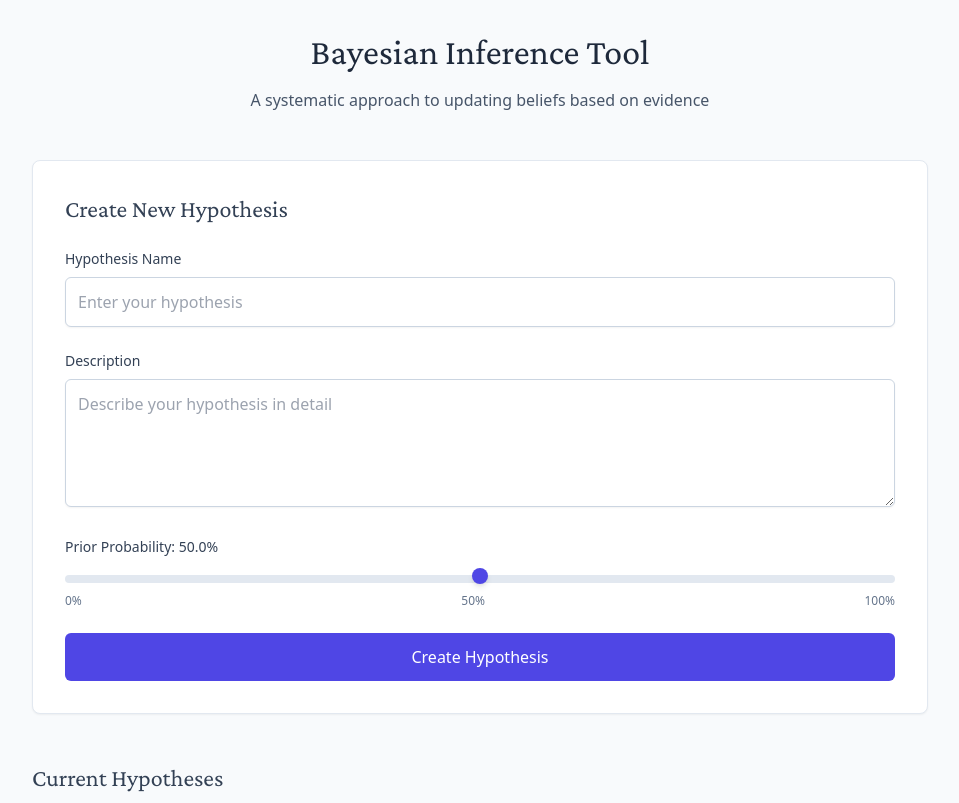
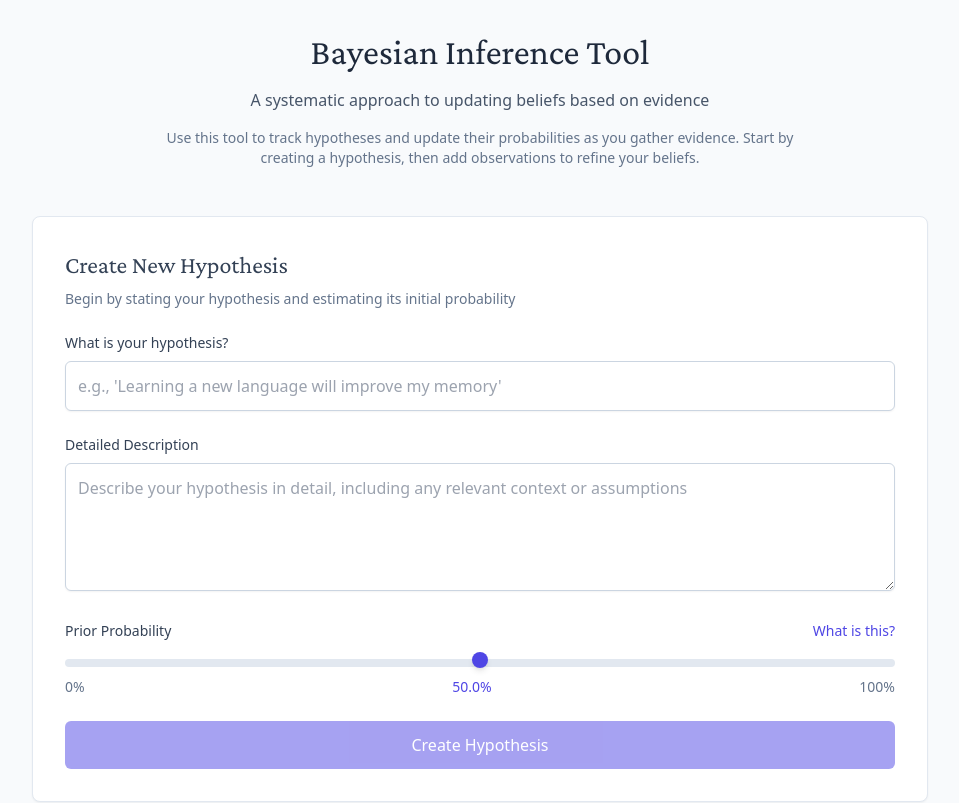
Before and after one commit to narthur/bayes, a SvelteKit app: page / in a window 1280 px wide. Shown: the top 803 px of the page, without its empty margins (160-1119 px from the left). Built offline with nearby package versions, Linux system fonts and the light colour scheme.

Commit message:
Update +page.svelte

```diff
--- a/src/routes/+page.svelte
+++ b/src/routes/+page.svelte
@@ -16,6 +16,9 @@
     probabilityGivenTrue: 0.5,
     probabilityGivenFalse: 0.5
   };
+
+  let showPriorHelp = false;
+  let showLikelihoodHelp = false;
 
   onMount(() => {
     hypotheses = loadHypotheses();
@@ -55,38 +58,66 @@
     saveHypotheses(hypotheses);
     newObservation = { description: '', probabilityGivenTrue: 0.5, probabilityGivenFalse: 0.5 };
   }
+
+  function formatProbability(prob: number): string {
+    return (prob * 100).toFixed(1) + '%';
+  }
 </script>
 
 <main class="min-h-screen bg-slate-50 py-8 px-4">
   <div class="max-w-4xl mx-auto">
     <h1 class="text-4xl font-serif text-slate-800 mb-4 text-center">Bayesian Inference Tool</h1>
-    <p class="text-slate-600 text-center mb-12 font-light">A systematic approach to updating beliefs based on evidence</p>
+    <p class="text-slate-600 text-center mb-4 font-light">A systematic approach to updating beliefs based on evidence</p>
+    <p class="text-sm text-slate-500 text-center mb-12 max-w-2xl mx-auto">
+      Use this tool to track hypotheses and update their probabilities as you gather evidence.
+      Start by creating a hypothesis, then add observations to refine your beliefs.
+    </p>
 
     <!-- Add new hypothesis -->
     <div class="mb-12 p-8 bg-white rounded-lg shadow-sm border border-slate-200">
-      <h2 class="text-2xl font-serif text-slate-700 mb-6">Create New Hypothesis</h2>
+      <h2 class="text-2xl font-serif text-slate-700 mb-2">Create New Hypothesis</h2>
+      <p class="text-sm text-slate-500 mb-6">Begin by stating your hypothesis and estimating its initial probability</p>
+
       <div class="space-y-6">
         <div>
-          <label class="block text-sm font-medium text-slate-700 mb-2">Hypothesis Name</label>
+          <label class="block text-sm font-medium text-slate-700 mb-2">What is your hypothesis?</label>
           <input
             type="text"
             bind:value={newHypothesis.name}
-            placeholder="Enter your hypothesis"
+            placeholder="e.g., 'Learning a new language will improve my memory'"
             class="w-full p-3 border border-slate-300 rounded-md shadow-sm focus:ring-2 focus:ring-indigo-200 focus:border-indigo-300 transition-all"
           />
         </div>
         <div>
-          <label class="block text-sm font-medium text-slate-700 mb-2">Description</label>
+          <label class="block text-sm font-medium text-slate-700 mb-2">Detailed Description</label>
           <textarea
             bind:value={newHypothesis.description}
-            placeholder="Describe your hypothesis in detail"
+            placeholder="Describe your hypothesis in detail, including any relevant context or assumptions"
             class="w-full p-3 border border-slate-300 rounded-md shadow-sm h-32 focus:ring-2 focus:ring-indigo-200 focus:border-indigo-300 transition-all"
           ></textarea>
         </div>
-        <div>
-          <label class="block text-sm font-medium text-slate-700 mb-2">
-            Prior Probability: {(newHypothesis.priorProbability * 100).toFixed(1)}%
-          </label>
+        <div class="relative">
+          <div class="flex justify-between items-center mb-2">
+            <label class="text-sm font-medium text-slate-700">Prior Probability</label>
+            <button
+              class="text-indigo-600 text-sm hover:text-indigo-700"
+              on:click={() => showPriorHelp = !showPriorHelp}
+            >
+              {showPriorHelp ? 'Hide Help' : 'What is this?'}
+            </button>
+          </div>
+          {#if showPriorHelp}
+            <div class="mb-4 p-4 bg-indigo-50 rounded-md text-sm text-slate-700">
+              <p class="mb-2"><strong>Prior Probability</strong> is your initial belief in the hypothesis before considering any evidence.</p>
+              <ul class="list-disc pl-4 space-y-1">
+                <li>50% = Complete uncertainty</li>
+                <li>75% = Moderately confident it's true</li>
+                <li>90% = Strongly believe it's true</li>
+                <li>25% = Moderately confident it's false</li>
+                <li>10% = Strongly believe it's false</li>
+              </ul>
+            </div>
+          {/if}
           <input
             type="range"
             bind:value={newHypothesis.priorProbability}
@@ -95,15 +126,16 @@
             step="0.01"
             class="w-full"
           />
-          <div class="flex justify-between text-xs text-slate-500 mt-1">
-            <span>0%</span>
-            <span>50%</span>
-            <span>100%</span>
+          <div class="flex justify-between items-center mt-1">
+            <span class="text-sm text-slate-500">0%</span>
+            <span class="text-sm font-medium text-indigo-600">{formatProbability(newHypothesis.priorProbability)}</span>
+            <span class="text-sm text-slate-500">100%</span>
           </div>
         </div>
         <button
           on:click={addHypothesis}
-          class="w-full py-3 px-4 bg-indigo-600 text-white rounded-md hover:bg-indigo-700 transition-colors font-medium"
+          disabled={!newHypothesis.name}
+          class="w-full py-3 px-4 bg-indigo-600 text-white rounded-md hover:bg-indigo-700 transition-colors font-medium disabled:opacity-50 disabled:cursor-not-allowed"
         >
           Create Hypothesis
         </button>
@@ -112,7 +144,12 @@
 
     <!-- List of hypotheses -->
     <div class="mb-12">
-      <h2 class="text-2xl font-serif text-slate-700 mb-6">Current Hypotheses</h2>
+      <h2 class="text-2xl font-serif text-slate-700 mb-6">Your Hypotheses</h2>
+      {#if hypotheses.length === 0}
+        <div class="text-center py-12 bg-white rounded-lg border border-slate-200">
+          <p class="text-slate-600">No hypotheses yet. Create one above to get started!</p>
+        </div>
+      {:else}
         <div class="space-y-4">
           {#each hypotheses as hypothesis}
             <div
@@ -121,40 +158,72 @@
               class:ring-indigo-500={selectedHypothesis?.id === hypothesis.id}
               on:click={() => selectedHypothesis = hypothesis}
             >
+              <div class="flex justify-between items-start">
+                <div>
                   <h3 class="text-xl font-medium text-slate-800">{hypothesis.name}</h3>
                   <p class="text-slate-600 mt-2 text-sm">{hypothesis.description}</p>
-            <div class="mt-4 flex items-center justify-between">
-              <span class="text-sm text-slate-500">
-                {hypothesis.observations.length} observation{hypothesis.observations.length === 1 ? '' : 's'}
-              </span>
-              <span class="text-lg font-medium text-indigo-600">
-                {(calculatePosteriorProbability(hypothesis) * 100).toFixed(1)}% probable
-              </span>
+                </div>
+                <div class="text-right">
+                  <div class="text-2xl font-medium text-indigo-600">
+                    {formatProbability(calculatePosteriorProbability(hypothesis))}
+                  </div>
+                  <div class="text-sm text-slate-500">probability</div>
+                </div>
+              </div>
+              <div class="mt-4 flex items-center gap-4 text-sm text-slate-500">
+                <span>Started at {formatProbability(hypothesis.priorProbability)}</span>
+                <span>•</span>
+                <span>{hypothesis.observations.length} observation{hypothesis.observations.length === 1 ? '' : 's'}</span>
               </div>
             </div>
           {/each}
         </div>
+      {/if}
     </div>
 
     <!-- Add observation to selected hypothesis -->
     {#if selectedHypothesis}
       <div class="p-8 bg-white rounded-lg shadow-sm border border-slate-200">
-        <h2 class="text-2xl font-serif text-slate-700 mb-6">
-          New Observation for "{selectedHypothesis.name}"
+        <h2 class="text-2xl font-serif text-slate-700 mb-2">
+          Add Evidence for "{selectedHypothesis.name}"
         </h2>
+        <p class="text-sm text-slate-500 mb-6">Record new evidence and estimate how likely it would be under different scenarios</p>
+
         <div class="space-y-6">
           <div>
-            <label class="block text-sm font-medium text-slate-700 mb-2">Observation Description</label>
+            <label class="block text-sm font-medium text-slate-700 mb-2">What did you observe?</label>
             <input
               type="text"
               bind:value={newObservation.description}
-              placeholder="Describe what you observed"
+              placeholder="Describe the evidence you've found"
               class="w-full p-3 border border-slate-300 rounded-md shadow-sm focus:ring-2 focus:ring-indigo-200 focus:border-indigo-300 transition-all"
             />
           </div>
+
+          <div class="relative">
+            <div class="flex justify-between items-center mb-2">
+              <label class="text-sm font-medium text-slate-700">Likelihood Ratios</label>
+              <button
+                class="text-indigo-600 text-sm hover:text-indigo-700"
+                on:click={() => showLikelihoodHelp = !showLikelihoodHelp}
+              >
+                {showLikelihoodHelp ? 'Hide Help' : 'What are these?'}
+              </button>
+            </div>
+            {#if showLikelihoodHelp}
+              <div class="mb-4 p-4 bg-indigo-50 rounded-md text-sm text-slate-700">
+                <p class="mb-2">These probabilities help us understand how strong the evidence is:</p>
+                <p class="mb-2"><strong>P(E|H)</strong>: How likely would you be to see this evidence if your hypothesis is true?</p>
+                <p class="mb-2"><strong>P(E|¬H)</strong>: How likely would you be to see this evidence if your hypothesis is false?</p>
+                <p>The more these probabilities differ, the stronger the evidence is for or against your hypothesis.</p>
+              </div>
+            {/if}
+
+            <div class="space-y-4">
               <div>
                 <label class="block text-sm font-medium text-slate-700 mb-2">
-              P(E|H) - Likelihood if hypothesis is true: {(newObservation.probabilityGivenTrue * 100).toFixed(1)}%
+                  If hypothesis is true, how likely is this evidence?
+                  <span class="text-indigo-600">{formatProbability(newObservation.probabilityGivenTrue)}</span>
                 </label>
                 <input
                   type="range"
@@ -164,15 +233,12 @@
                   step="0.01"
                   class="w-full"
                 />
-            <div class="flex justify-between text-xs text-slate-500 mt-1">
-              <span>0%</span>
-              <span>50%</span>
-              <span>100%</span>
               </div>
-          </div>
+
               <div>
                 <label class="block text-sm font-medium text-slate-700 mb-2">
-              P(E|¬H) - Likelihood if hypothesis is false: {(newObservation.probabilityGivenFalse * 100).toFixed(1)}%
+                  If hypothesis is false, how likely is this evidence?
+                  <span class="text-indigo-600">{formatProbability(newObservation.probabilityGivenFalse)}</span>
                 </label>
                 <input
                   type="range"
@@ -182,31 +248,31 @@
                   step="0.01"
                   class="w-full"
                 />
-            <div class="flex justify-between text-xs text-slate-500 mt-1">
-              <span>0%</span>
-              <span>50%</span>
-              <span>100%</span>
               </div>
             </div>
+          </div>
+
           <button
             on:click={addObservation}
-            class="w-full py-3 px-4 bg-emerald-600 text-white rounded-md hover:bg-emerald-700 transition-colors font-medium"
+            disabled={!newObservation.description}
+            class="w-full py-3 px-4 bg-emerald-600 text-white rounded-md hover:bg-emerald-700 transition-colors font-medium disabled:opacity-50 disabled:cursor-not-allowed"
           >
-            Add Observation
+            Add Evidence
           </button>
         </div>
 
         <!-- List of observations -->
         {#if selectedHypothesis.observations.length > 0}
           <div class="mt-8 pt-8 border-t border-slate-200">
-            <h3 class="text-lg font-medium text-slate-700 mb-4">Previous Observations</h3>
+            <h3 class="text-lg font-medium text-slate-700 mb-4">Previous Evidence</h3>
             <div class="space-y-3">
               {#each selectedHypothesis.observations as observation}
                 <div class="p-4 bg-slate-50 rounded-md border border-slate-200">
-                  <p class="text-slate-800">{observation.description}</p>
-                  <div class="mt-2 flex gap-4 text-sm text-slate-600">
-                    <span>P(E|H): {(observation.probabilityGivenTrue * 100).toFixed(1)}%</span>
-                    <span>P(E|¬H): {(observation.probabilityGivenFalse * 100).toFixed(1)}%</span>
+                  <p class="text-slate-800 font-medium">{observation.description}</p>
+                  <div class="mt-2 flex gap-6 text-sm text-slate-600">
+                    <span>If true: {formatProbability(observation.probabilityGivenTrue)}</span>
+                    <span>If false: {formatProbability(observation.probabilityGivenFalse)}</span>
+                    <span class="text-slate-400">{new Date(observation.timestamp).toLocaleDateString()}</span>
                   </div>
                 </div>
               {/each}
```
Lines whose indentation alone changed are shown as unchanged.
